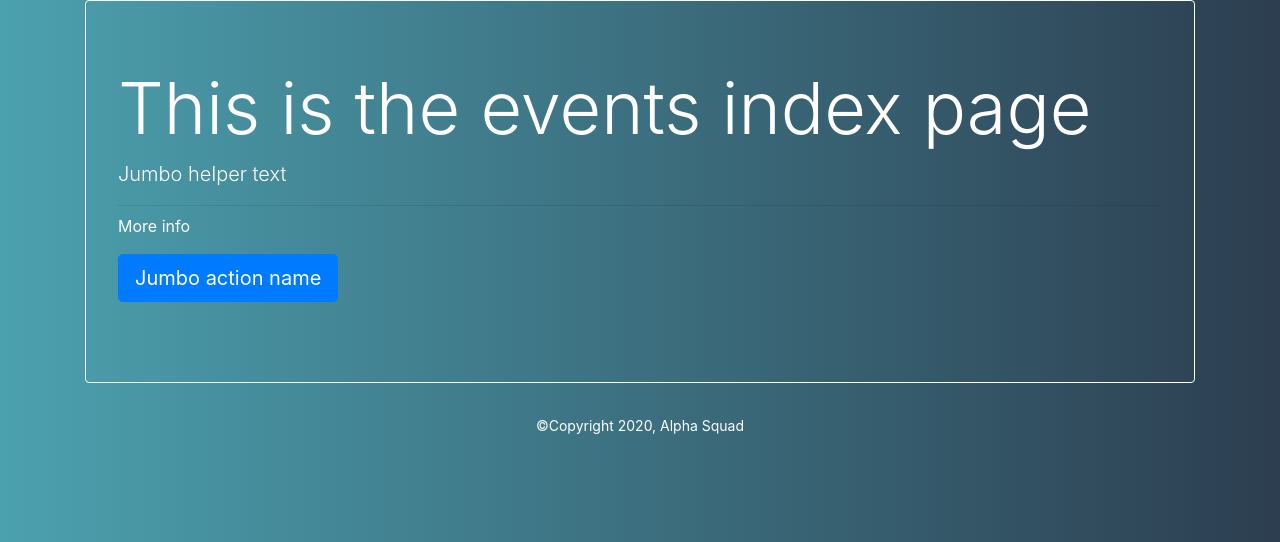
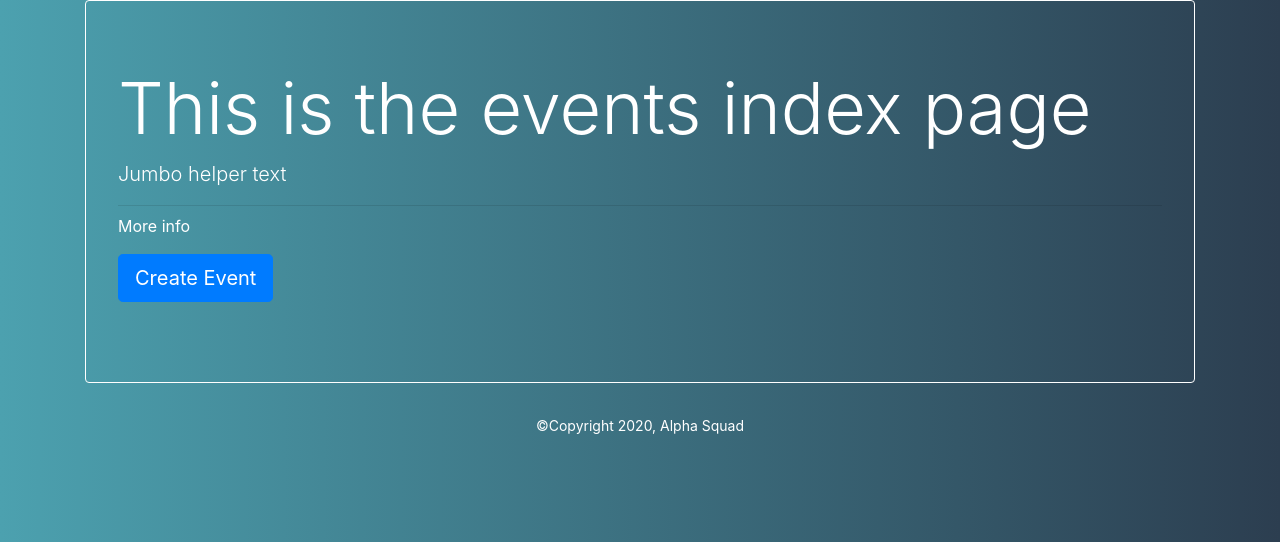
Before and after one commit to tchang421/MeetUpFinder, a Django app: page /events/ in a window 1280 px wide. Shown: the part 56-598 px from the top of the page. Run offline with Django 3.2, Linux system fonts and the light colour scheme; data that the repository does not hold is empty; some libraries are stand-ins or nearby versions.

Commit message:
add link to events/new

```diff
--- a/eventFinder/templates/eventFinder/index.html
+++ b/eventFinder/templates/eventFinder/index.html
@@ -7,7 +7,7 @@
             <hr class="my-2">
             <p>More info</p>
             <p class="lead">
-                <a class="btn btn-primary btn-lg" href="#" role="button">Jumbo action name</a>
+                <a class="btn btn-primary btn-lg" href="{% url 'eventFinder:new' %}" role="button">Create Event</a>
             </p>
         </div>
     </div>
```
